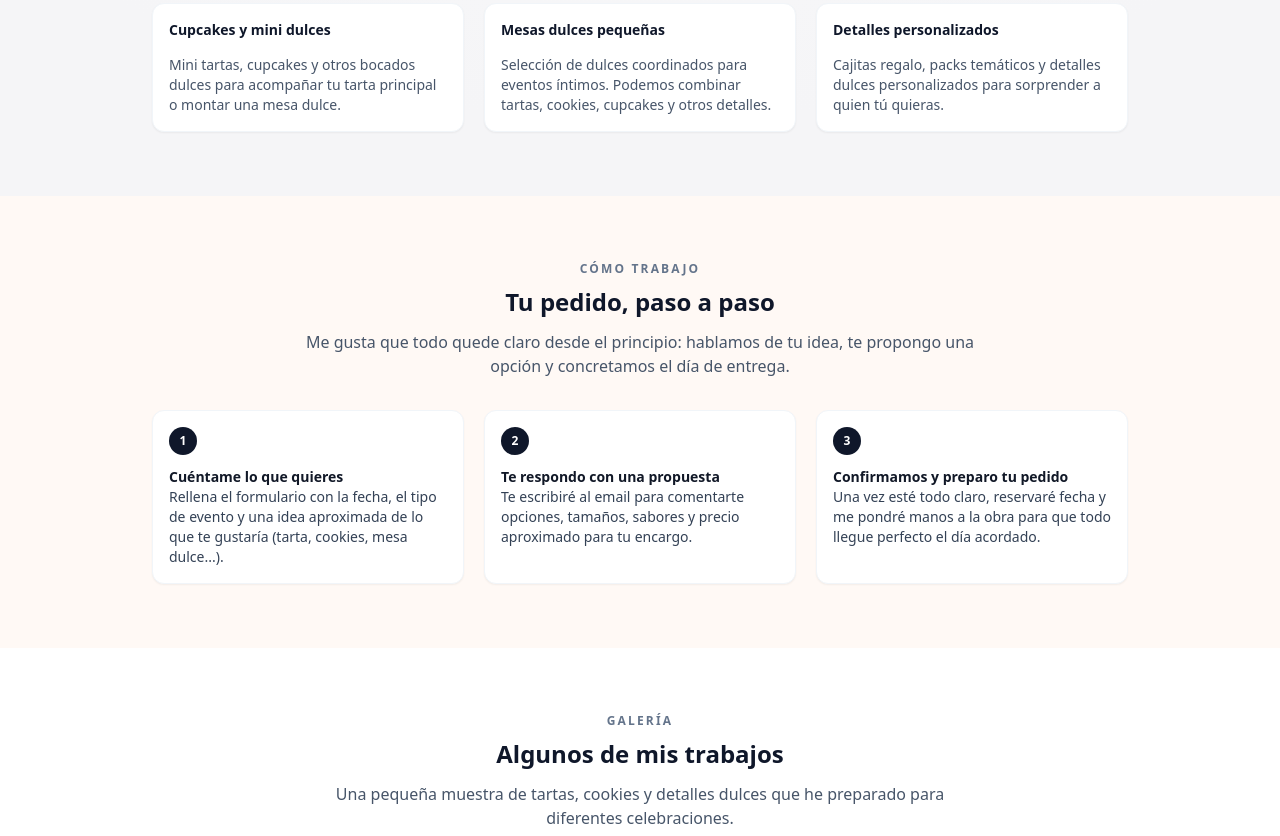
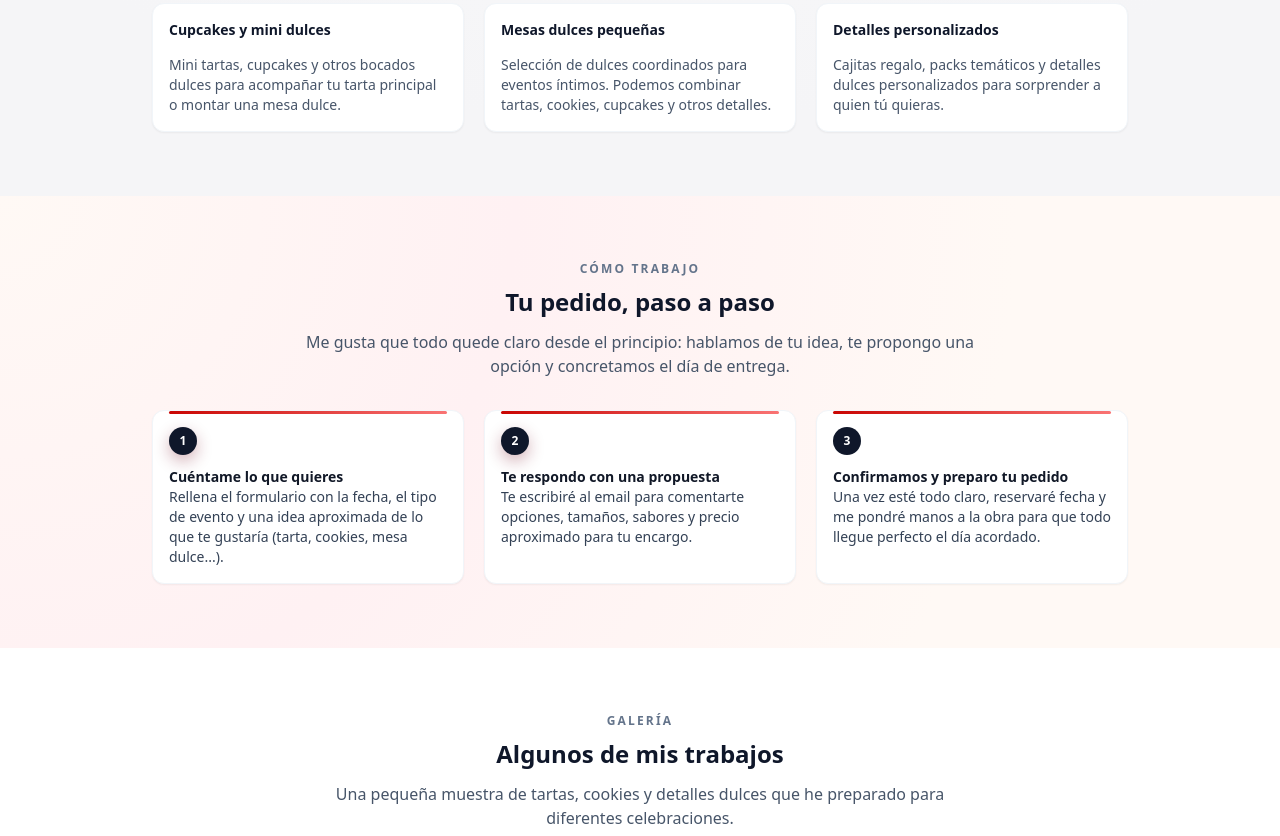
Before and after one commit to NereaTDev/ElRinconDeBeita, a plain HTML site: page index.html in a window 1280 px wide. Shown: the part 1036-1872 px from the top of the page. Drawn offline with nearby package versions, Linux system fonts and the light colour scheme.

Commit message:
style: add creative gradient and accent bar to process section

```diff
--- a/styles.css
+++ b/styles.css
@@ -281,18 +281,30 @@ img {
   gap: 1rem;
 }
 
-/* Fondo suave cálido para la sección de proceso */
+/* Fondo creativo para la sección de proceso */
 #proceso.section {
-  background: #FFF9F5;
+  background: radial-gradient(circle at top left, #FFF9F5 0, #FFF1F3 38%, #FFF9F5 75%);
 }
 
 .step-card {
+  position: relative;
   background: #FFFFFF;
-  border-radius: 1rem;
+  border-radius: 1.1rem;
   border: 1px solid #FEE7EA;
-  padding: 1rem;
+  padding: 1.05rem 1rem 1.15rem 1rem;
   font-size: 0.8rem;
   color: var(--text-muted);
+  box-shadow: 0 10px 30px rgba(201, 6, 3, 0.04);
+}
+
+.step-card::before {
+  content: "";
+  position: absolute;
+  inset-inline: 1rem;
+  top: 0;
+  height: 3px;
+  border-radius: 999px;
+  background: linear-gradient(90deg, #C90603, #F97373);
 }
 
 .step-card strong {
@@ -311,6 +323,7 @@ img {
   font-size: 0.75rem;
   font-weight: 700;
   margin-bottom: 0.4rem;
+  box-shadow: 0 6px 16px rgba(122, 17, 36, 0.32);
 }
 
 /* CONTACTO */
```
